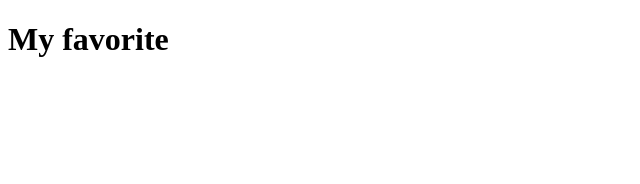
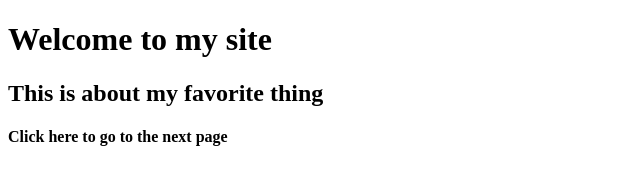
Before and after one commit to Pueblo-CS/reference-website-wondertriplover, a plain HTML site: page index.html in a window 1280 px wide. Shown: the whole page, without its empty margins (0-640 px from the left). Drawn offline with Linux system fonts and the light colour scheme.

Commit message:
Added new text

```diff
--- a/index.html
+++ b/index.html
@@ -1,11 +1,12 @@
 <!DOCTYPE html>
 <html>
     <head>
-        <title>About</title>
+        <title>About my favorite</title>
     </head>
 
     <body>
-        <h1>My favorite</h1>
-        <h2></h2>
+        <h1>Welcome to my site</h1>
+        <h2>This is about my favorite thing</h2>
+        <h4> <a href"">Click here to go to the next page</a></h4>
     </body>
 </html>
```
